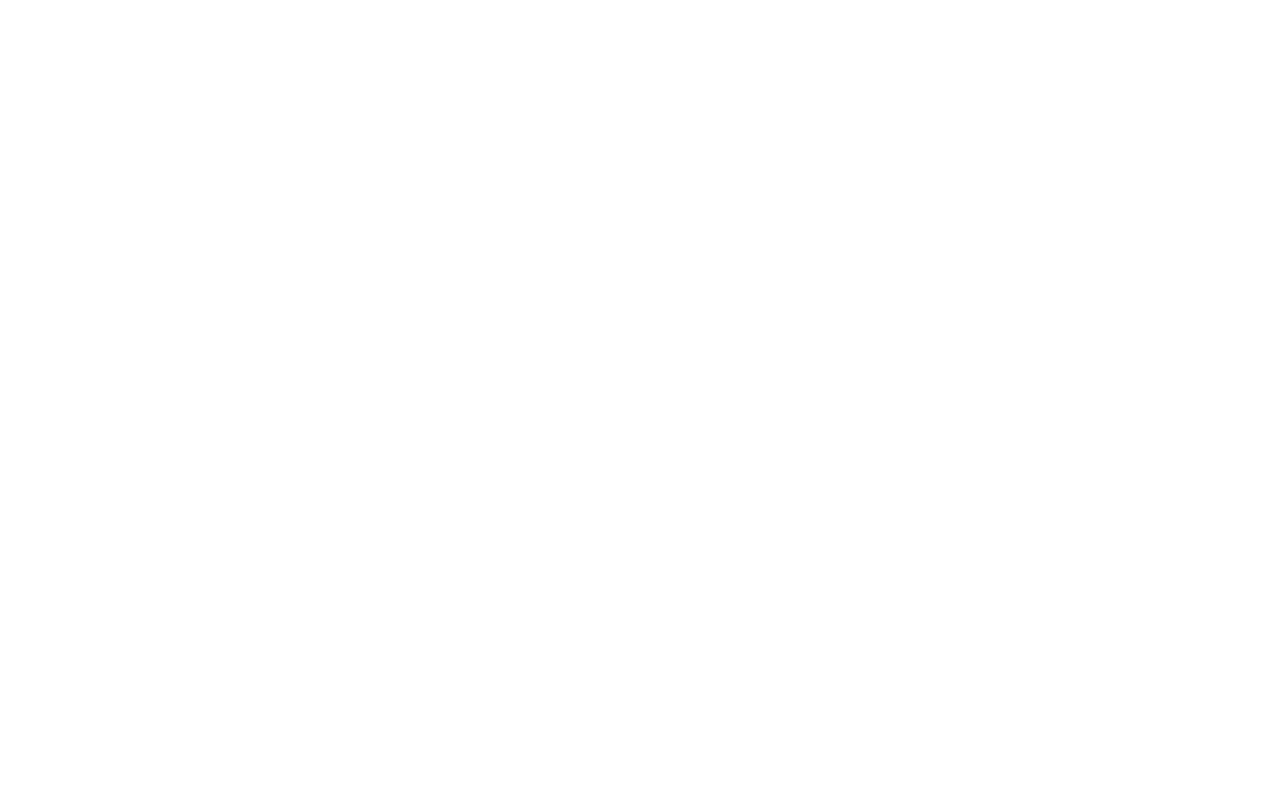
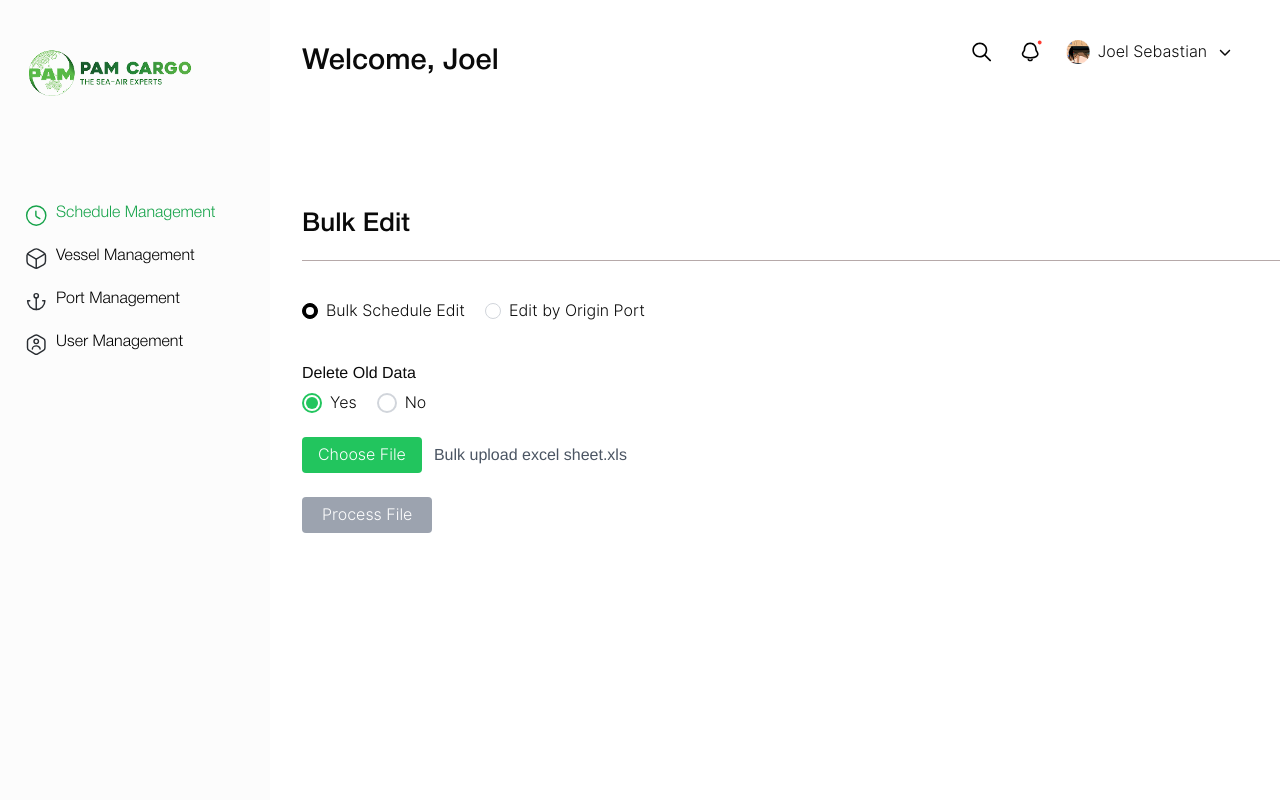
Before and after one commit to onbyz/PAM-App, a React (Vite) app: page /bulk-edit in a window 1280 px wide. Before the commit this address had no page. Shown: the top 800 px of the page. Built offline with nearby package versions, Linux system fonts and the light colour scheme.

Commit message:
added bulk edit ui

```diff
--- a/src/App.jsx
+++ b/src/App.jsx
@@ -7,6 +7,7 @@
 import CreateSchedule from '@components/pages/schedules/createSchedule/createSchedule.jsx';
 import ScheduleList from '@components/pages/schedules/scheduleList/scheduleList';
 import Layout from '@components/layouts/Layout.jsx';
+import BulkScheduleUpload from './components/pages/bulkEdit/bulkEdit.jsx';
 
 export default function App() {
     return (
@@ -22,6 +23,7 @@
 					{/* Routes with the Layout (with sidebar) */}
 					<Route element={<Layout />}>
 						<Route path="/create-schedule" element={<CreateSchedule />} />
+						<Route path="/bulk-edit" element={<BulkScheduleUpload />} />
 						<Route path="/schedule-list" element={<ScheduleList />} />
 					</Route>
 				</Routes>
--- /dev/null
+++ b/src/components/pages/bulkEdit/bulkEdit.jsx
@@ -0,0 +1,195 @@
+
+import { useState } from "react"
+
+const BulkScheduleUpload = () => {
+    const [file, setFile] = useState(null)
+    const [isLoading, setIsLoading] = useState(false)
+    const [response, setResponse] = useState(null)
+    const [error, setError] = useState(null)
+    const [uploadType, setUploadType] = useState("bulk") // 'bulk' or 'origin'
+    const [deleteOldData, setDeleteOldData] = useState(true)
+
+    const handleFileChange = (e) => {
+        const selectedFile = e.target.files[0]
+        setFile(selectedFile)
+        setError(null)
+        setResponse(null)
+    }
+
+    const validateFile = (file) => {
+        if (!file) {
+            setError("Please select a file")
+            return false
+        }
+
+        const allowedTypes = [
+            "application/vnd.openxmlformats-officedocument.spreadsheetml.sheet",
+            "application/vnd.ms-excel",
+        ]
+        if (!allowedTypes.includes(file.type)) {
+            setError("Please upload only Excel files (.xlsx or .xls)")
+            return false
+        }
+
+        return true
+    }
+
+    const handleSubmit = async (e) => {
+        e.preventDefault()
+
+        if (!validateFile(file)) {
+            return
+        }
+
+        setIsLoading(true)
+        setError(null)
+        setResponse(null)
+
+        const formData = new FormData()
+        formData.append("scheduleFile", file)
+        formData.append("deleteOldData", deleteOldData)
+        formData.append("uploadType", uploadType)
+
+        try {
+            const response = await fetch(`${import.meta.env.VITE_API_BASE_URL}/api/admin/schedule/bulk`, {
+                method: "POST",
+                body: formData,
+            })
+
+            const data = await response.json()
+
+            if (!response.ok) {
+                throw new Error(data.message || "Failed to upload schedules")
+            }
+
+            setResponse(data)
+        } catch (err) {
+            setError(err.message || "Something went wrong")
+        } finally {
+            setIsLoading(false)
+        }
+    }
+
+    return (
+        <div className="pt-20">
+            <div className='mt-8 flex justify-between border-b-[1px] border-[#B6A9A9] pb-2'>
+                <h4 className='leading-[56px]'>Bulk Edit</h4>
+            </div>
+            <div className="flex gap-5 my-10">
+                <label className="flex items-center cursor-pointer">
+                    <input
+                        type="radio"
+                        className="sr-only"
+                        checked={uploadType === "bulk"}
+                        onChange={() => setUploadType("bulk")}
+                    />
+                    <span
+                        className={`h-4 w-4 rounded-full border ${uploadType === "bulk" ? "border-black bg-black" : "border-gray-300"} flex items-center justify-center mr-2`}
+                    >
+                        {uploadType === "bulk" && <span className="h-2 w-2 rounded-full bg-white"></span>}
+                    </span>
+                    <span>Bulk Schedule Edit</span>
+                </label>
+                <label className="flex items-center cursor-pointer">
+                    <input
+                        type="radio"
+                        className="sr-only"
+                        checked={uploadType === "origin"}
+                        onChange={() => setUploadType("origin")}
+                    />
+                    <span
+                        className={`h-4 w-4 rounded-full border ${uploadType === "origin" ? "border-black bg-black" : "border-gray-300"} flex items-center justify-center mr-2`}
+                    >
+                        {uploadType === "origin" && <span className="h-2 w-2 rounded-full bg-white"></span>}
+                    </span>
+                    <span>Edit by Origin Port</span>
+                </label>
+            </div>
+
+            <div className="mb-6">
+                <div className="font-medium mb-2">Delete Old Data</div>
+                <div className="flex gap-5">
+                    <label className="flex items-center cursor-pointer">
+                        <input
+                            type="radio"
+                            className="sr-only"
+                            checked={deleteOldData === true}
+                            onChange={() => setDeleteOldData(true)}
+                        />
+                        <span
+                            className={`h-5 w-5 rounded-full border-2 ${deleteOldData ? "border-green-500" : "border-gray-300"} flex items-center justify-center mr-2`}
+                        >
+                            {deleteOldData && <span className="h-3 w-3 rounded-full bg-green-500"></span>}
+                        </span>
+                        <span>Yes</span>
+                    </label>
+                    <label className="flex items-center cursor-pointer">
+                        <input
+                            type="radio"
+                            className="sr-only"
+                            checked={deleteOldData === false}
+                            onChange={() => setDeleteOldData(false)}
+                        />
+                        <span
+                            className={`h-5 w-5 rounded-full border-2 ${!deleteOldData ? "border-green-500" : "border-gray-300"} flex items-center justify-center mr-2`}
+                        >
+                            {!deleteOldData && <span className="h-3 w-3 rounded-full bg-green-500"></span>}
+                        </span>
+                        <span>No</span>
+                    </label>
+                </div>
+            </div>
+
+            <form onSubmit={handleSubmit}>
+                <div className="flex items-center mb-6">
+                    <button
+                        type="button"
+                        className="bg-green-500 text-white px-4 py-2 rounded font-medium"
+                        onClick={() => document.getElementById("scheduleFile").click()}
+                    >
+                        Choose File
+                    </button>
+                    <span className="ml-3 text-gray-600">{file ? file.name : "Bulk upload excel sheet.xls"}</span>
+                    <input type="file" id="scheduleFile" accept=".xlsx, .xls" onChange={handleFileChange} className="hidden" />
+                </div>
+
+                <button
+                    type="submit"
+                    className={`px-5 py-2 rounded font-medium ${isLoading || !file ? "bg-gray-400 cursor-not-allowed" : "bg-blue-500 hover:bg-blue-600"} text-white`}
+                    disabled={isLoading || !file}
+                >
+                    {isLoading ? "Processing..." : "Process File"}
+                </button>
+            </form>
+
+            {error && <div className="text-red-500 mt-4">Error: {error}</div>}
+
+            {response && (
+                <div className="mt-5 p-4 border border-gray-200 rounded">
+                    <h3 className="font-semibold text-lg mb-2">Processing Results:</h3>
+                    <p>Total records processed: {response.data.total}</p>
+                    <p>Created: {response.data.created}</p>
+                    <p>Updated: {response.data.updated}</p>
+                    <p>Failed: {response.data.failed}</p>
+
+                    {response.data.failed > 0 && (
+                        <div className="mt-3">
+                            <h4 className="font-semibold mb-2">Failed Records:</h4>
+                            <ul className="list-disc pl-5">
+                                {response.data.errors.map((error, index) => (
+                                    <li key={index} className="mb-2">
+                                        Row data: {JSON.stringify(error.row)}
+                                        <br />
+                                        Error: {error.error}
+                                    </li>
+                                ))}
+                            </ul>
+                        </div>
+                    )}
+                </div>
+            )}
+        </div>
+    )
+}
+
+export default BulkScheduleUpload
--- a/src/components/pages/schedules/scheduleList/scheduleList.jsx
+++ b/src/components/pages/schedules/scheduleList/scheduleList.jsx
@@ -322,7 +322,7 @@
                         <h4 className='leading-[56px]'>Schedule</h4>
 
                         <div className='flex flex-col md:flex-row gap-8 mb-8'>
-                            <Link to="/">
+                            <Link to="/bulk-edit">
                                 <button className='w-[165px] h-[40px] bg-[#16A34A] rounded-md text-white text-[14px] flex justify-center items-center gap-2 '>
                                     Bulk Edit
                                 </button>
```
Also changed, not shown: 1 other file (tests, documents, lock files or other folders).
